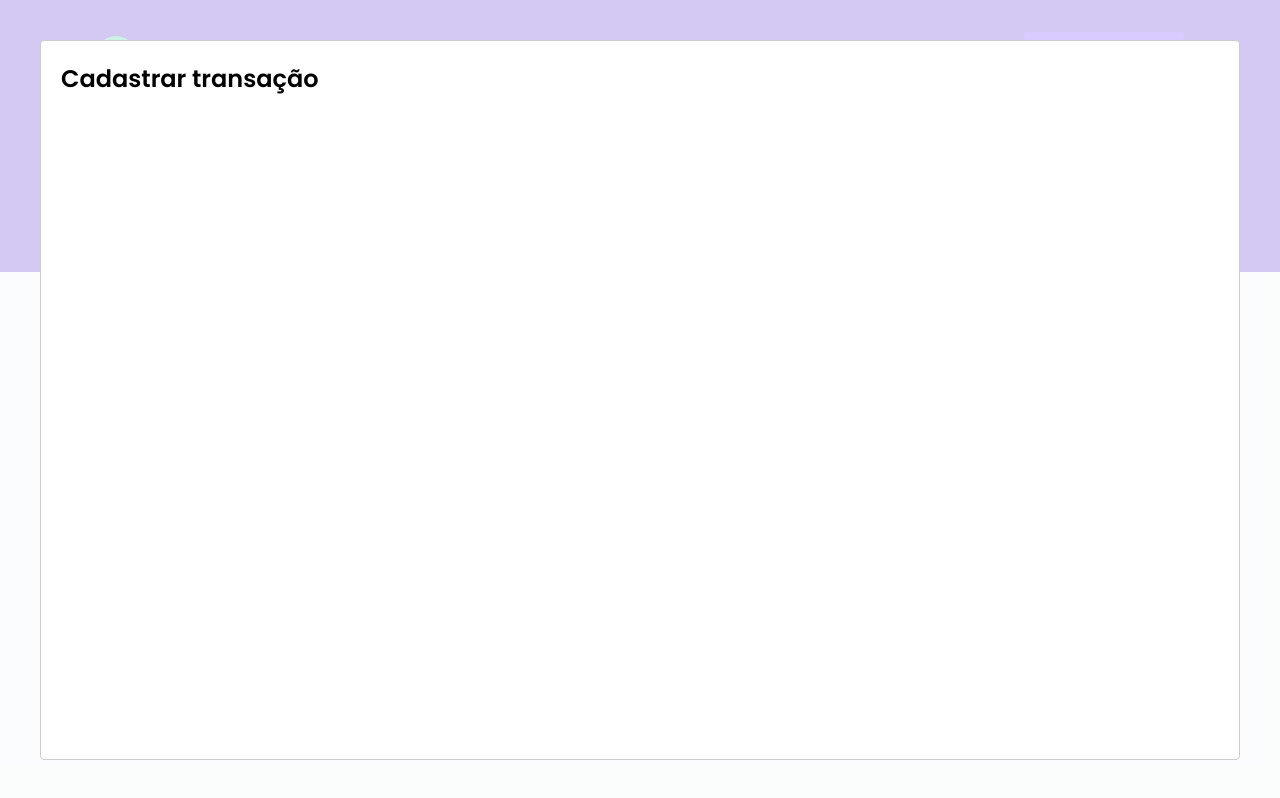
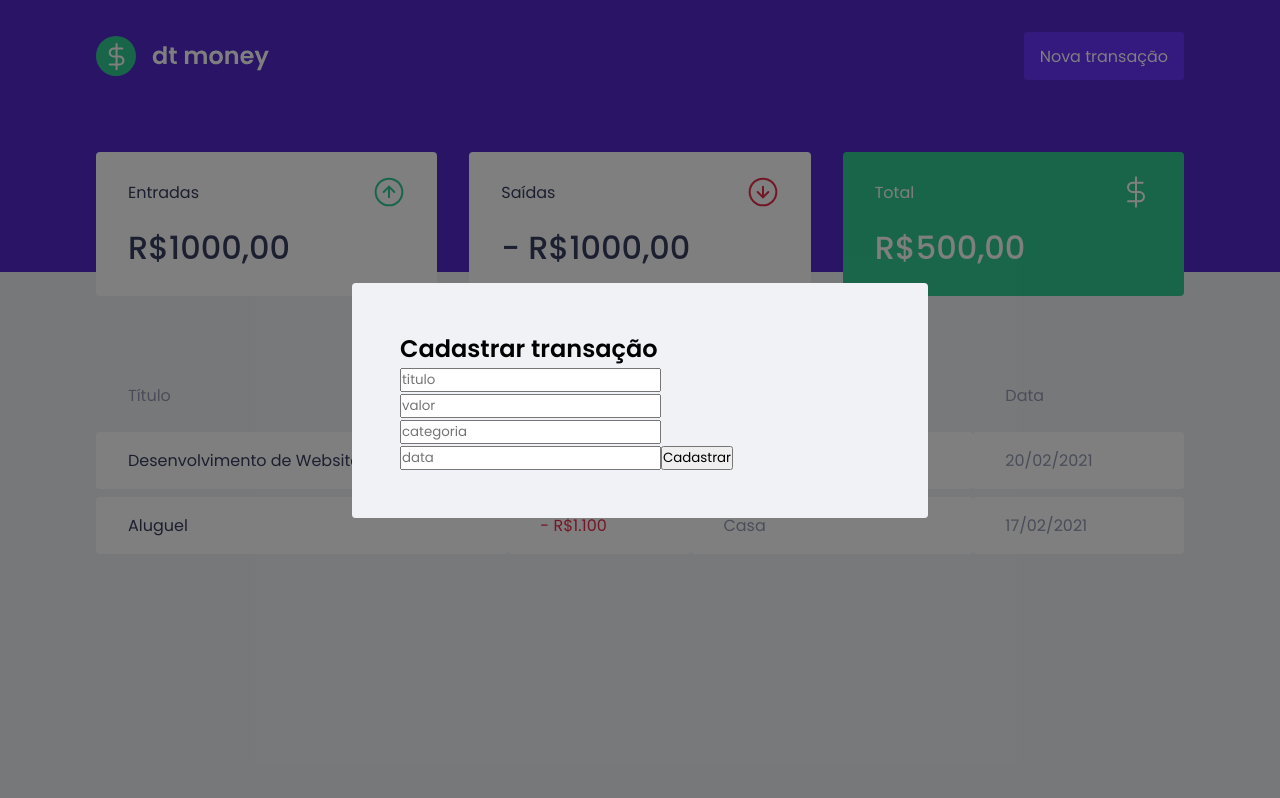
Before and after one commit to jonathanbueno/dt-money, a React (Create React App) app: page / in a window 1280 px wide. Both pictures are taken after a click on the button "Nova transação". Built offline with nearby package versions, Linux system fonts and the light colour scheme; no server answers; what miragejs would draw is missing.

Commit message:
Initial Styles for NewTransactionModal

```diff
--- a/src/components/NewTransactionModal/index.tsx
+++ b/src/components/NewTransactionModal/index.tsx
@@ -1,4 +1,5 @@
 import Modal from 'react-modal';
+import { Container } from './styles';
 
 interface NewTransactionModalProps {
   isOpen: boolean;
@@ -10,8 +11,21 @@
   onRequestClose,
 }: NewTransactionModalProps) {
   return (
-    <Modal isOpen={isOpen} onRequestClose={onRequestClose}>
-      <h2>Cadastrar transação</h2>
+    <Modal
+      overlayClassName='react-modal-overlay'
+      className='react-modal-content'
+      isOpen={isOpen}
+      onRequestClose={onRequestClose}
+    >
+      <Container>
+        <h2>Cadastrar transação</h2>
+
+        <input placeholder='titulo' />
+        <input placeholder='valor' type='number' />
+        <input placeholder='categoria' />
+        <input placeholder='data' />
+        <button type='submit'>Cadastrar</button>
+      </Container>
     </Modal>
   );
 }
--- /dev/null
+++ b/src/components/NewTransactionModal/styles.ts
@@ -0,0 +1,3 @@
+import styled from 'styled-components';
+
+export const Container = styled.form``;
--- a/src/styles/global.ts
+++ b/src/styles/global.ts
@@ -53,4 +53,27 @@
     cursor: not-allowed;
     opacity: 0.6;
   }
+  .react-modal-overlay {
+    background-color: rgba(0,0,0,0.5);
+
+    position: fixed;
+    left: 0;
+    right: 0;
+    top: 0;
+    bottom: 0;
+
+    display: flex;
+    align-items: center;
+    justify-content: center;
+  }
+  .react-modal-content {
+    background-color: var(--background);
+    border-radius: 0.24rem;
+
+    padding: 3rem;
+    position: relative;
+
+    width: 100%;
+    max-width: 576px;
+  }
 `;
```
